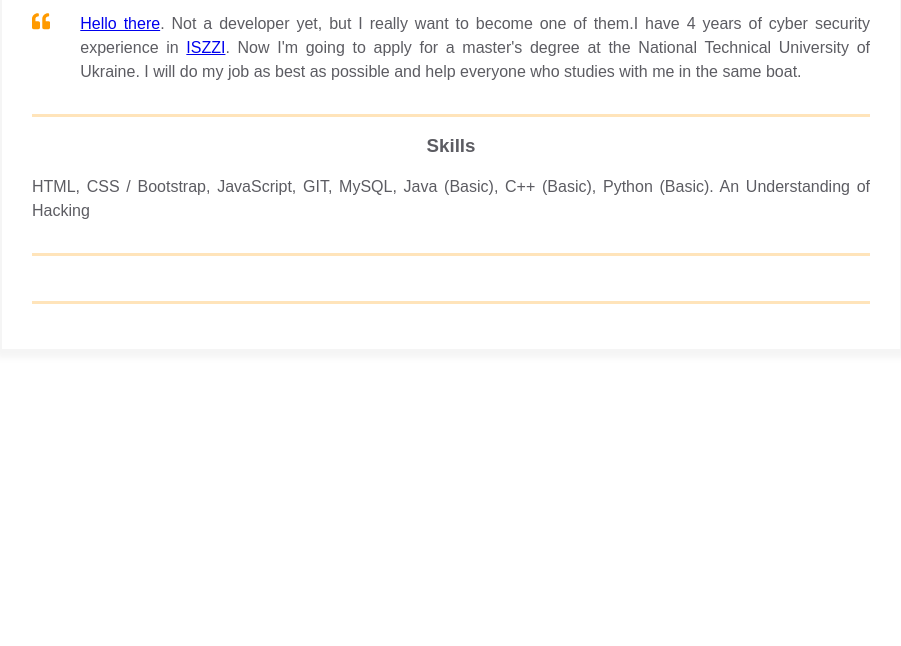
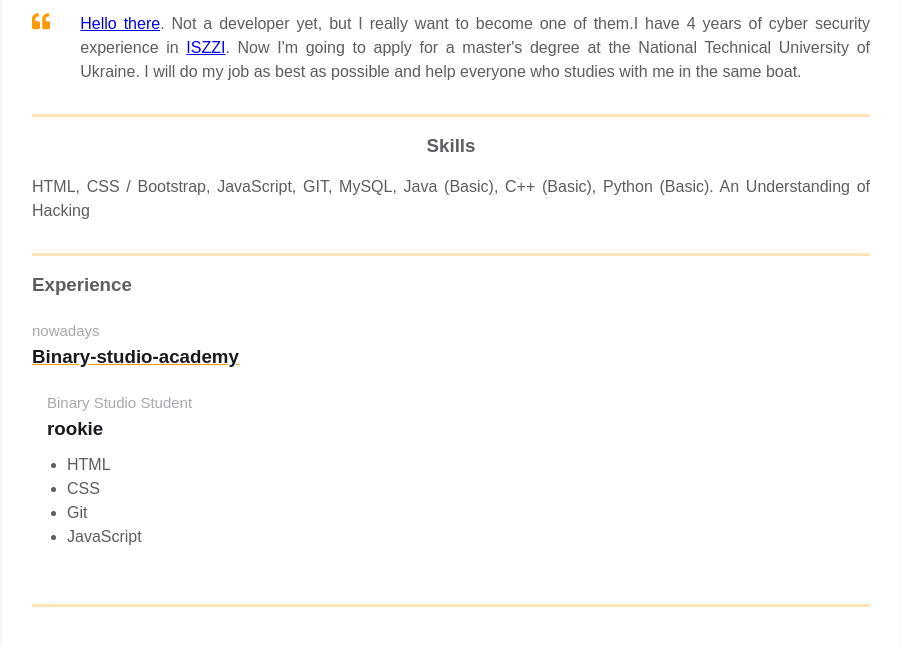
Before and after one commit to R-Medianyk/homepage-1, a plain HTML site: page index.html in a window 1280 px wide. Shown: the part 338-984 px from the top of the page, without its empty margins (189-1090 px from the left). Before the commit the page ends 800 px from the top, so only its background shows below. Drawn offline with Linux system fonts and the light colour scheme.

Commit message:
Added experience to resume

```diff
--- a/index.html
+++ b/index.html
@@ -76,7 +76,28 @@
             <div class="resume__block">
               <div class="main-info fh">
 
-                <div class="experiences"></div>
+                <div class="experiences">
+                    <div class="experiences">
+                        <h3 class="experiences__header">Experience</h3>
+                        <div class="experiences__company">
+                          <div class="experiences__company-header">
+                            <span class="experiences__company-header-durability">nowadays</span>
+                            <h3 class="experiences__company-header-name">Binary-studio-academy</h3>
+                          </div>
+
+                          <div class="experiences__company-project">
+                            <span class="experiences__company-project-role">Binary Studio Student</span>
+                            <h3 class="experiences__company-project-name">rookie</h3>
+                            <ul class="experiences__company-project-responsibilities">
+                              <li>HTML</li>
+                              <li>CSS</li>
+                              <li>Git</li>
+                              <li>JavaScript</li>
+                            </ul>
+                          </div>
+                        </div>
+                      </div>
+                </div>
 
                 <div class="additional-info fv"></div>
               </div>
```
